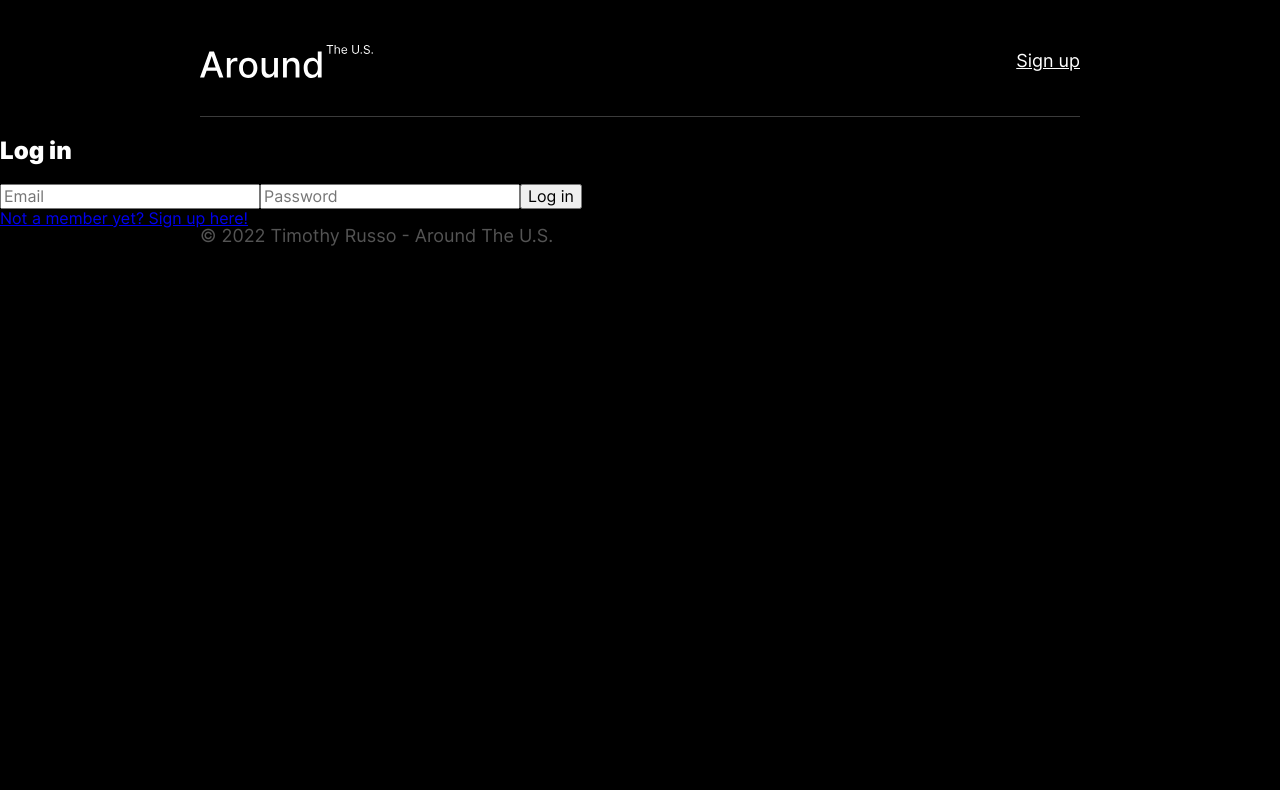
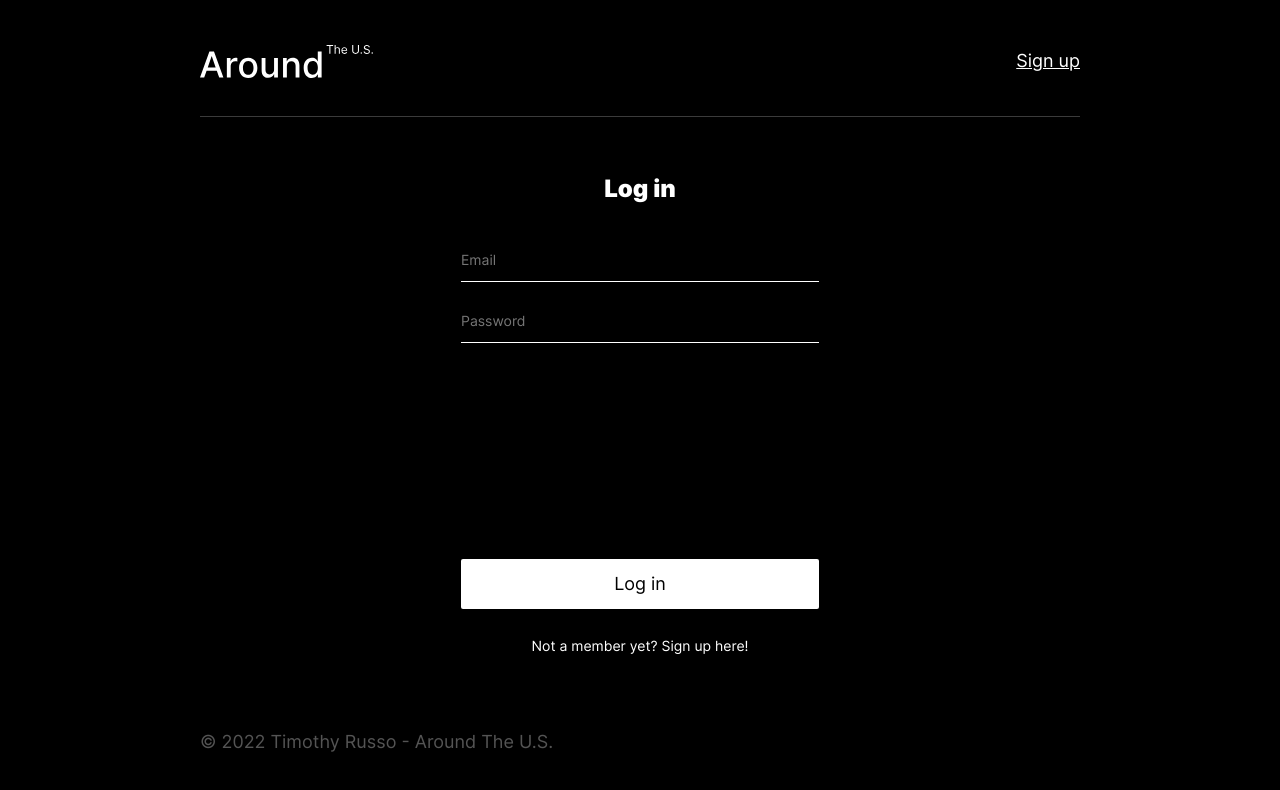
Before and after one commit to timothyrusso/react-around-auth, a React (Create React App) app: page /around-react-auth/signin in a window 1280 px wide. Shown: the top 790 px of the page. Built offline with nearby package versions, Linux system fonts and the light colour scheme; no server answers.

Commit message:
feat: desktop layout for sign form

```diff
--- /dev/null
+++ b/src/blocks/form-redirect/form-redirect.css
@@ -0,0 +1,10 @@
+.form-redirect {
+    display: block;
+    text-align: center;
+    text-decoration: none;
+    font-weight: 400;
+    font-size: 14px;
+    line-height: 1;
+    color: #fff;
+    margin: 15px 0 80px;
+}
--- a/src/blocks/sign-form/__input/sign-form__input.css
+++ b/src/blocks/sign-form/__input/sign-form__input.css
@@ -9,6 +9,8 @@
     border-bottom: 1px solid #fff;
     max-width: 358px;
     width: 100%;
-    margin: 0 auto 43px;
+    margin: 30px auto 0;
     padding: 0 0 13px;
+    background-color: rgba(0, 0, 0, 0);
+    color: #fff;
 }
--- a/src/blocks/sign-form/__title/sign-form__title.css
+++ b/src/blocks/sign-form/__title/sign-form__title.css
@@ -5,5 +5,6 @@
     font-size: 24px;
     line-height: 1;
     color: #fff;
-    margin: 0;
+    margin: 60px 0 20px;
+    text-align: center;
 }
--- /dev/null
+++ b/src/blocks/sign-form/sign-form.css
@@ -0,0 +1,4 @@
+.sign-form {
+    display: flex;
+    flex-direction: column;
+}
--- a/src/index.css
+++ b/src/index.css
@@ -43,3 +43,8 @@
 @import url(./blocks/submit-button/submit-button.css);
 @import url(./blocks/submit-button/_disabled/submit-button_disabled.css);
 @import url(./blocks/submit-button/_type/submit-button_type_delete-card.css);
+@import url(./blocks/sign-form/sign-form.css);
+@import url(./blocks/sign-form/__input/sign-form__input.css);
+@import url(./blocks/sign-form/__submit/sign-form__submit.css);
+@import url(./blocks/sign-form/__title/sign-form__title.css);
+@import url(./blocks/form-redirect/form-redirect.css);
```
